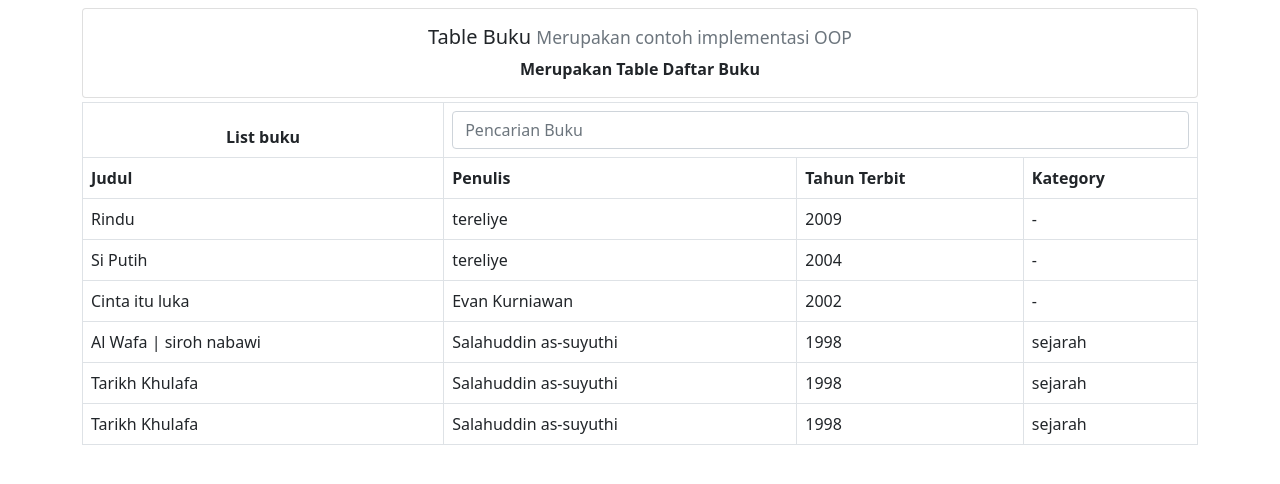
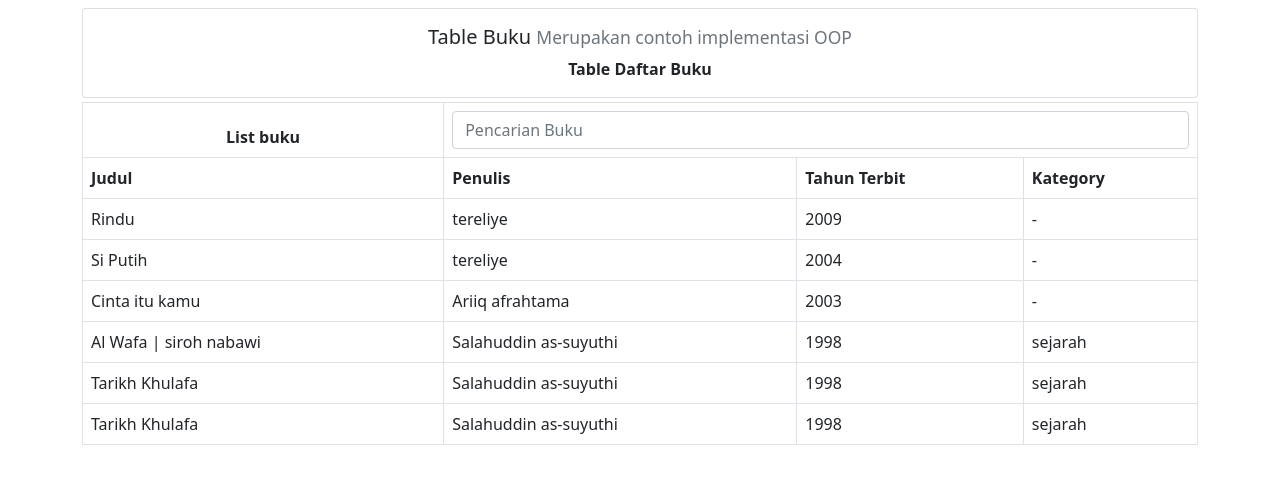
Before and after one commit to ariiqz/exercise-portofolio.html, a plain HTML site: page library.html in a window 1280 px wide. Drawn offline with nearby package versions, Linux system fonts and the light colour scheme.

Commit message:
#13 feature/library update

```diff
--- a/assets/JS/library.js
+++ b/assets/JS/library.js
@@ -57,7 +57,7 @@ const novel_2= new NovelBook("Si Putih","tereliye", "2004");
 LIST_OF_BOOK.push(novel_2.getBook());
 
 
-const novel_3= new NovelBook("Cinta itu luka","Evan Kurniawan", "2002");
+const novel_3= new NovelBook("Cinta itu kamu","Ariiq afrahtama", "2003");
 LIST_OF_BOOK.push(novel_3.getBook());
 
 const biografi_1= new BiografiBook("Al Wafa | siroh nabawi","Salahuddin as-suyuthi", "1998");
--- a/library.html
+++ b/library.html
@@ -19,7 +19,7 @@
                     <div class="card-body">
                         <h5 class="card-title">Table Buku <small class="text-muted">Merupakan contoh
                             implementasi OOP </small></h5>
-                        <p class="card-text">Merupakan Table Daftar Buku</p>
+                        <p class="card-text">Table Daftar Buku</p>
                     </div>
                 </div>
             </div>
```
